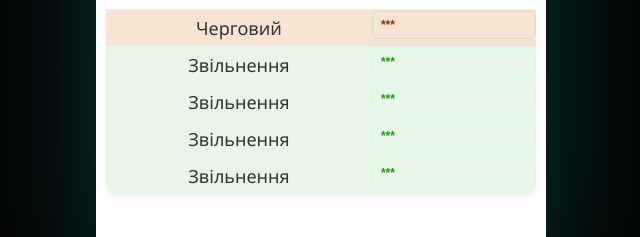
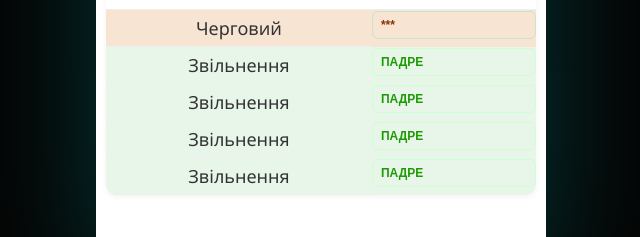
Before and after one commit to VITALIINATO/duty, a plain HTML site: page index.html in a window 1280 px wide. Shown: the part 517-754 px from the top of the page, without its empty margins (319-959 px from the left). Drawn offline with Linux system fonts and the light colour scheme.

Commit message:
Update index.html

```diff
--- a/index.html
+++ b/index.html
@@ -314,15 +314,11 @@
                 "***",
                 "ВЕСЕЛКА",
                 "СПАРТА",
-                "ЛАДАН",
+
                 "ТУРИСТ",
                 "ПАСТУХ",
                 "ГЛАЗ",
                 "***",
-                "АКРОБАТ",
-                "СКІФ",
-                "***",
-                "БАГС",
                 "ТИТАН",
                 "БРАТ",
                 "***",
@@ -365,16 +361,10 @@
                 "ГРОЗНИЙ",
                 "КОТ",
 
-                "ГРІФОН",
-                "ФІЛЯ",
-
 
             ];
 
             const names3 = [
-                "***",
-                "АКРОБАТ",
-                "СКІФ",
 
                 "ПАДРЕ",
                 "ВІРУС",
```
